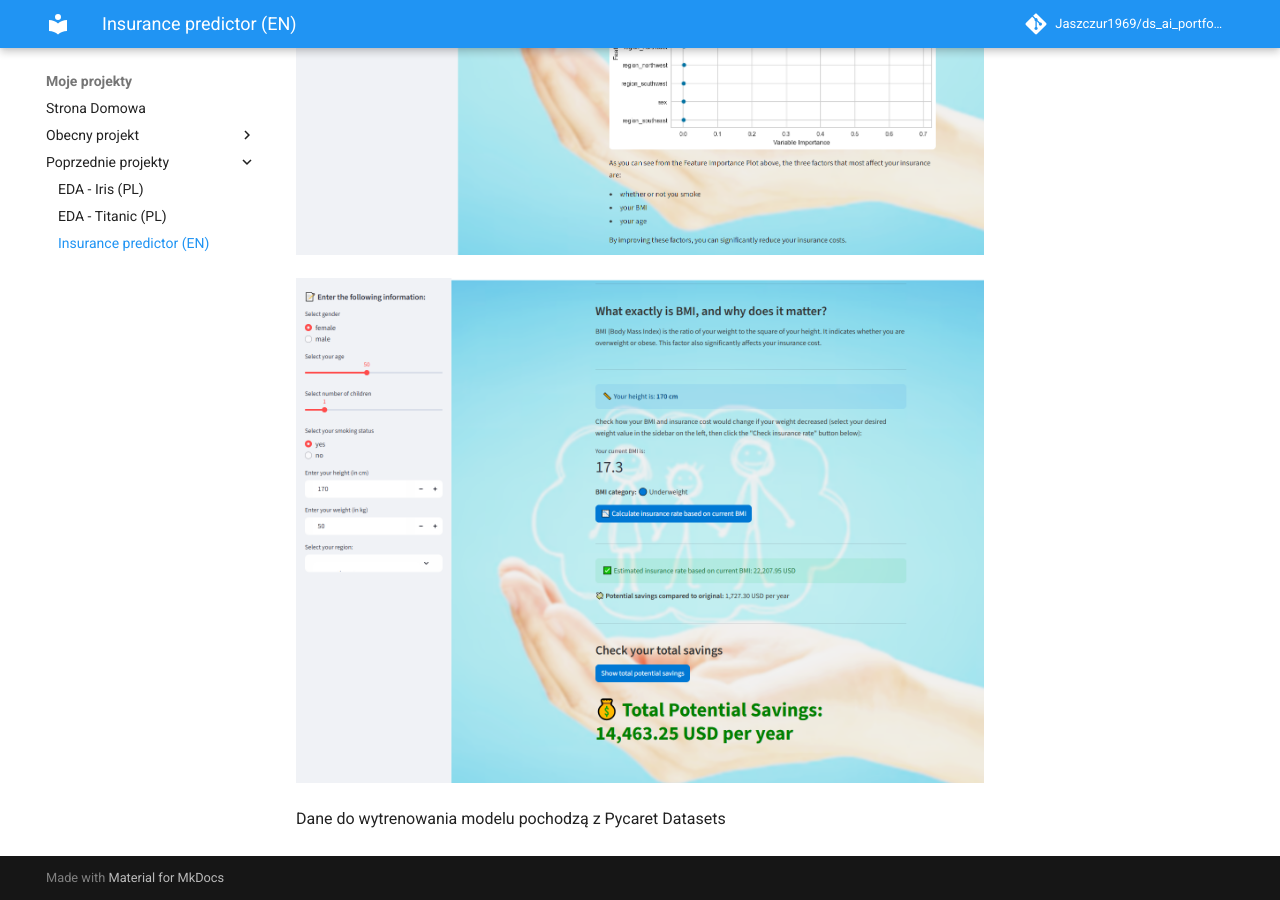
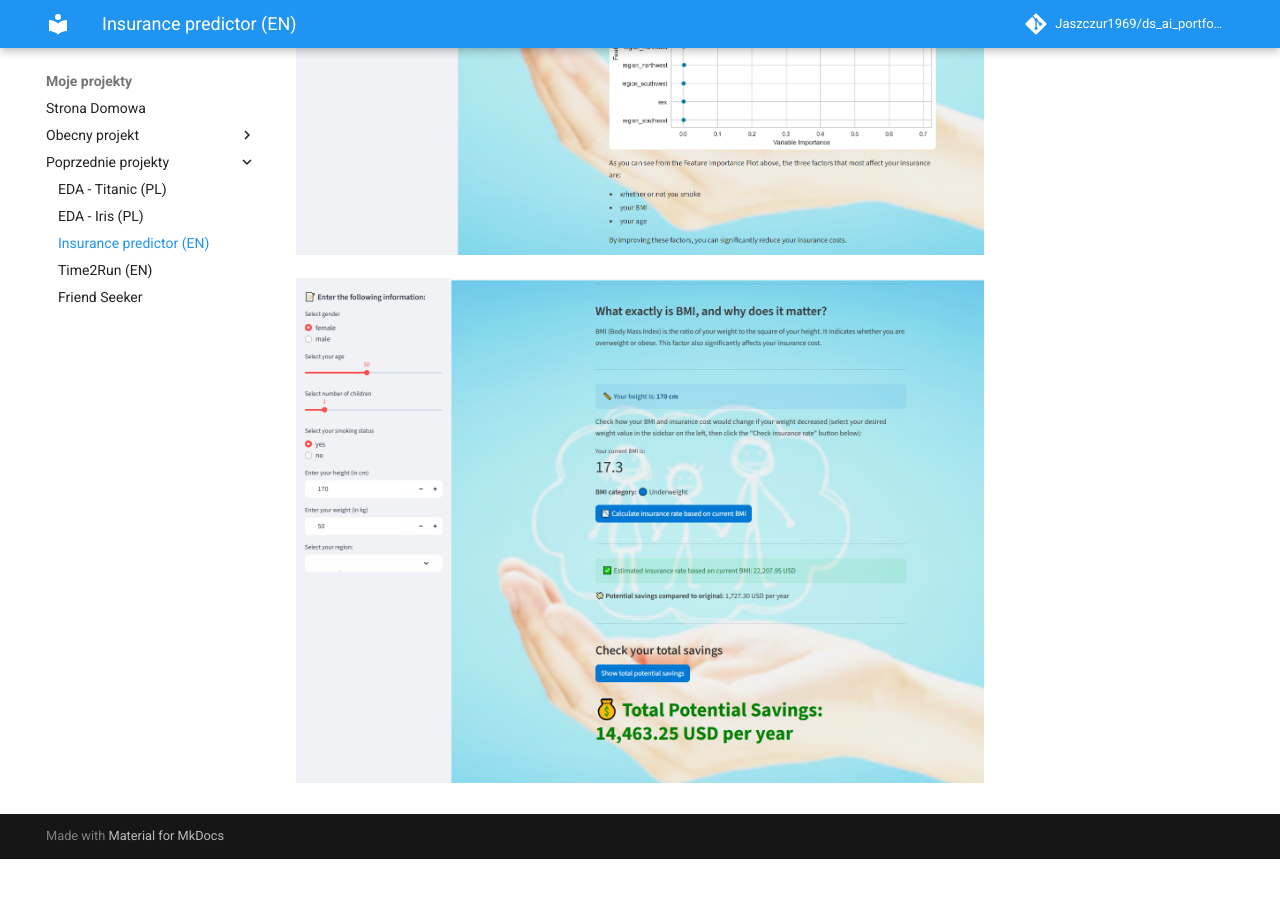
Before and after one commit to Jaszczur1969/ds_ai_portfolio, an MkDocs documentation site: the page built from docs/Insurance predictor/index.md, in a window 1280 px wide and 900 px high, scrolled down 1100 px. Built offline with MkDocs 1.6.1 and Material for MkDocs 9.7.7, drawn with Linux system fonts in a browser that asks for light colours; comment, search, counter and statistics services are not loaded; after the commit the page ends 1959 px from its top, so only the background shows below that.

Commit message:
update 22.09.25

```diff
--- a/docs/Insurance predictor/index.md
+++ b/docs/Insurance predictor/index.md
@@ -19,9 +19,6 @@ Użytkownik po otrzymaniu szacunkowego wyliczenia wysokości ubezpieczenia otrzy
 
 [Link do repozytorium na GitHub](https://github.com/Jaszczur1969/Insurance_prediction.git){:target="_blank"}
 
-<img src="Screen_1.PNG" alt="Opis obrazka" width="800">
+<img src="Screen_1.png" alt="Opis obrazka" width="800">
 
-<img src="Screen_3.PNG" alt="Opis obrazka" width="800">
-
-
-Dane do wytrenowania modelu pochodzą z Pycaret Datasets
+<img src="Screen_3.png" alt="Opis obrazka" width="800">
--- a/mkdocs.yml
+++ b/mkdocs.yml
@@ -18,10 +18,11 @@ nav:
 - Obecny projekt:
   - "Insightly": Insightly/index.md
 - Poprzednie projekty:
+  - "EDA - Titanic (PL)": Titanic/index.md
   - "EDA - Iris (PL)": Iris/index.md
-  - "EDA - Titanic (PL)": Titanic/index.md
   - "Insurance predictor (EN)": Insurance predictor/index.md
-
+  - "Time2Run (EN)": Time2Run/index.md
+  - "Friend Seeker": Friend Seeker/index.md
 
 markdown_extensions:
   - attr_list
```
Also changed, not shown: docs/Friend Seeker/index.md (added, +31 -0 lines), docs/Time2Run/index.md (added, +30 -0 lines), docs/Friend Seeker/Friend_Seeker_1.PNG (added), docs/Friend Seeker/Friend_Seeker_2.PNG (added), docs/Friend Seeker/Friend_Seeker_3.PNG (added), docs/Time2Run/Time2Run_1.PNG (added), docs/Time2Run/Time2Run_3.PNG (added), 1 other file.
